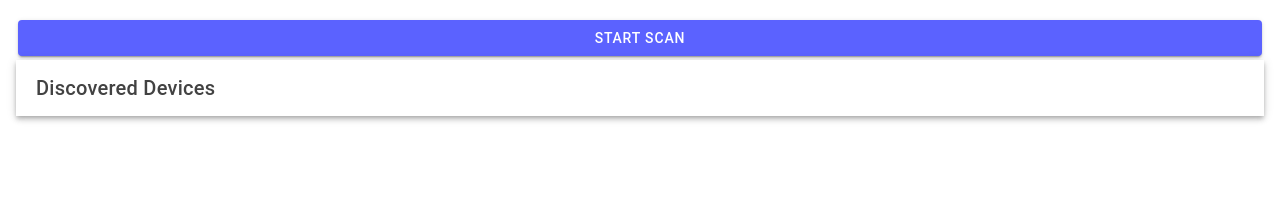
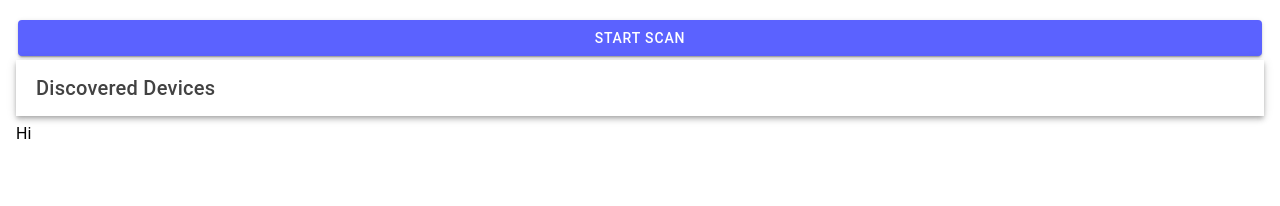
Before and after one commit to AliceC0874203/Bluetooth-Scanner-App, a React (Vite) app: page / in a window 1280 px wide. Shown: the top 206 px of the page. Built offline with nearby package versions, Linux system fonts and the light colour scheme.

Commit message:
show devices in a table.

```diff
--- a/src/App.tsx
+++ b/src/App.tsx
@@ -1,5 +1,5 @@
 import { Redirect, Route } from 'react-router-dom';
-import {IonRouterOutlet } from '@ionic/react';
+import { IonRouterOutlet } from '@ionic/react';
 import { IonReactRouter } from '@ionic/react-router';
 import {
   IonApp,
@@ -53,21 +53,27 @@ export const firebaseConfig = {
   measurementId: "G-RKQ5PTBW6F"
 };
 
+interface Device {
+  id: string;
+  name?: string;
+  rssi: number;
+}
+
 // Initialize the Firebase app and create a database reference
 firebase.initializeApp(firebaseConfig);
 const database = firebase.database();
 
 const App: React.FC = () => {
   const [scanning, setScanning] = useState(false);
-  const [devices] = useState<Array<any>>([]);
+  const [newDevices, setNewDevices] =  useState<Device[]>([]);
 
   const startScan = () => {
     setScanning(true);
-    let newDevices: Array<any> = [];
+    setNewDevices([]);
     BLE.scan([], 5).subscribe(
       (device) => {
         console.log(JSON.stringify(device));
-        newDevices.push(device);
+        setNewDevices((prevDevices) => [...prevDevices, device]);
         database.ref('devices/').push(device.id);
       },
       (error) => {
@@ -101,7 +107,11 @@ const App: React.FC = () => {
           </IonToolbar>
         </IonHeader>
         <IonList>
-          {devices.map((device, index) => (
+          Hi
+          {newDevices.map((device, index) => {
+            console.log("Hi", device);
+            console.log("LoL", index);
+            return (
               <IonItem key={index}>
                 <IonLabel>
                   <h2>ID: {device.id}</h2>
@@ -109,7 +119,8 @@ const App: React.FC = () => {
                   <p>RSSI: {device.rssi}</p>
                 </IonLabel>
               </IonItem>
-          ))}
+            );
+          })}
         </IonList>
       </IonContent>
     </IonApp>
```
Also changed, not shown: 9 other files (tests, documents, lock files or other folders). Lines whose indentation alone changed are shown as unchanged.
